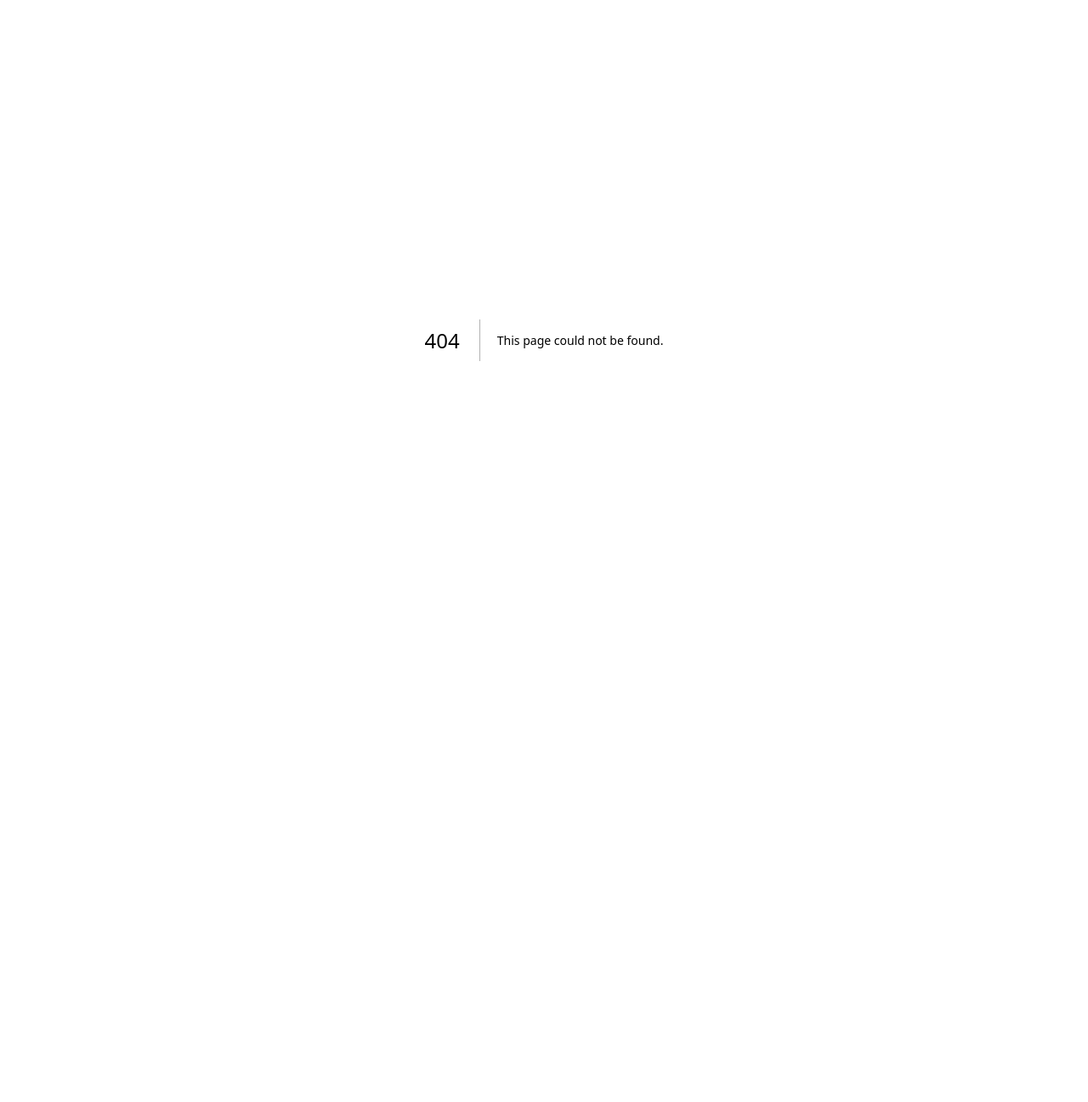
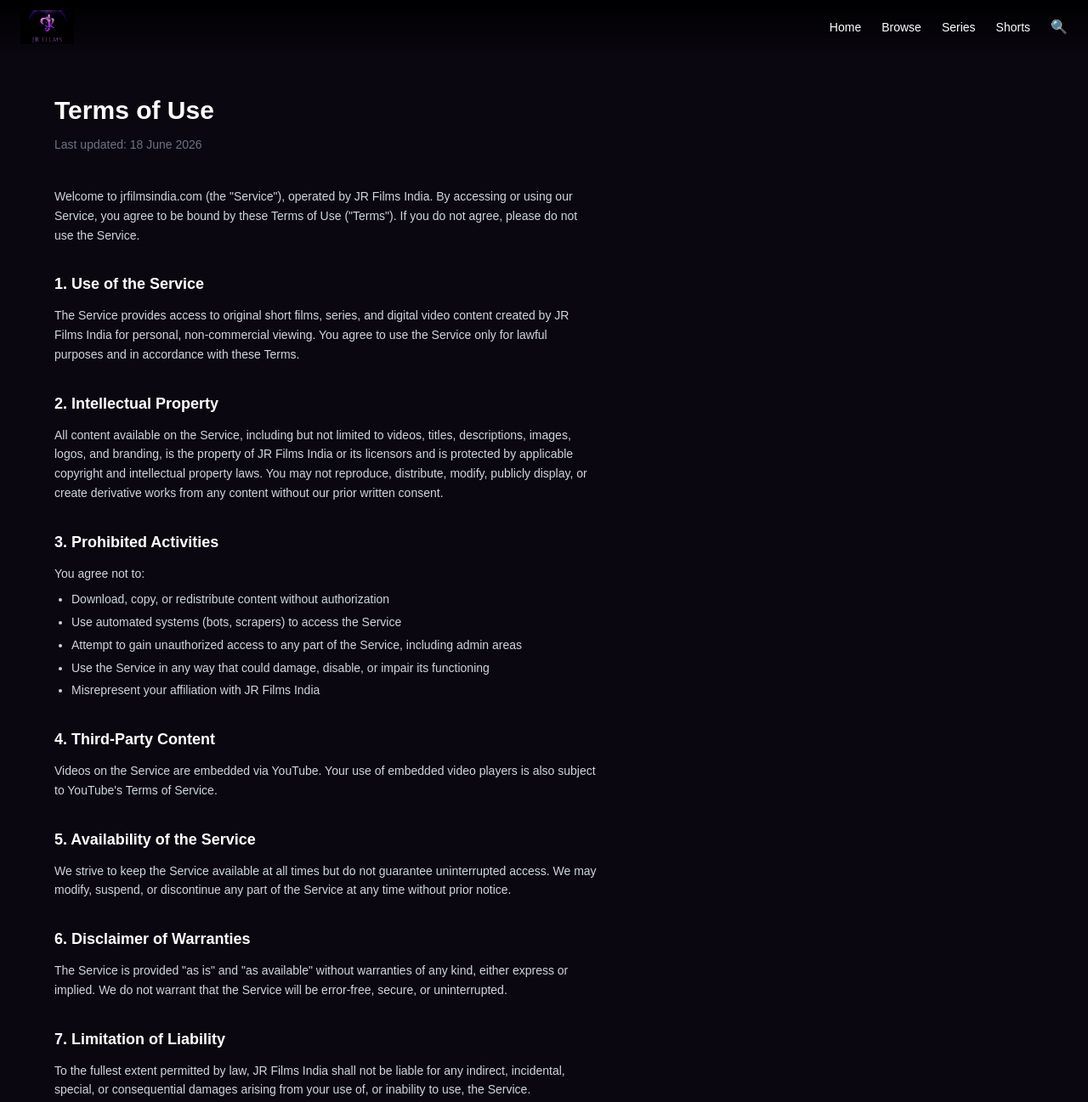
Before and after one commit to jrfilmsindia-glitch/jrfilmsindia, a Next.js app: page /terms-of-use in a window 1280 px wide. Before the commit this address had no page. Shown: the top 1297 px of the page at 85% size. Before the commit the page ends 800 px from the top, so only its background shows below. Built offline with nearby package versions, Linux system fonts and the light colour scheme.

Commit message:
fix missing terms-of-use page

```diff
--- /dev/null
+++ b/app/terms-of-use/page.tsx
@@ -0,0 +1,99 @@
+import Navbar from '@/components/Navbar'
+import Footer from '@/components/Footer'
+
+export default function TermsOfUsePage() {
+  return (
+    <main className="min-h-screen bg-[#0a0710]">
+      <Navbar />
+      <div className="pt-28 px-6 md:px-16 pb-16 max-w-3xl">
+        <h1 className="text-white text-3xl font-bold mb-3">Terms of Use</h1>
+        <p className="text-gray-500 text-sm mb-10">Last updated: {new Date().toLocaleDateString('en-IN', { year: 'numeric', month: 'long', day: 'numeric' })}</p>
+
+        <div className="space-y-8 text-gray-300 text-sm leading-relaxed">
+          <section>
+            <p>
+              Welcome to jrfilmsindia.com (the "Service"), operated by JR Films India. By accessing or using our Service, you agree to be bound by these Terms of Use ("Terms"). If you do not agree, please do not use the Service.
+            </p>
+          </section>
+
+          <section>
+            <h2 className="text-white text-lg font-semibold mb-3">1. Use of the Service</h2>
+            <p>
+              The Service provides access to original short films, series, and digital video content created by JR Films India for personal, non-commercial viewing. You agree to use the Service only for lawful purposes and in accordance with these Terms.
+            </p>
+          </section>
+
+          <section>
+            <h2 className="text-white text-lg font-semibold mb-3">2. Intellectual Property</h2>
+            <p>
+              All content available on the Service, including but not limited to videos, titles, descriptions, images, logos, and branding, is the property of JR Films India or its licensors and is protected by applicable copyright and intellectual property laws. You may not reproduce, distribute, modify, publicly display, or create derivative works from any content without our prior written consent.
+            </p>
+          </section>
+
+          <section>
+            <h2 className="text-white text-lg font-semibold mb-3">3. Prohibited Activities</h2>
+            <p className="mb-2">You agree not to:</p>
+            <ul className="list-disc pl-5 space-y-1">
+              <li>Download, copy, or redistribute content without authorization</li>
+              <li>Use automated systems (bots, scrapers) to access the Service</li>
+              <li>Attempt to gain unauthorized access to any part of the Service, including admin areas</li>
+              <li>Use the Service in any way that could damage, disable, or impair its functioning</li>
+              <li>Misrepresent your affiliation with JR Films India</li>
+            </ul>
+          </section>
+
+          <section>
+            <h2 className="text-white text-lg font-semibold mb-3">4. Third-Party Content</h2>
+            <p>
+              Videos on the Service are embedded via YouTube. Your use of embedded video players is also subject to YouTube's Terms of Service.
+            </p>
+          </section>
+
+          <section>
+            <h2 className="text-white text-lg font-semibold mb-3">5. Availability of the Service</h2>
+            <p>
+              We strive to keep the Service available at all times but do not guarantee uninterrupted access. We may modify, suspend, or discontinue any part of the Service at any time without prior notice.
+            </p>
+          </section>
+
+          <section>
+            <h2 className="text-white text-lg font-semibold mb-3">6. Disclaimer of Warranties</h2>
+            <p>
+              The Service is provided "as is" and "as available" without warranties of any kind, either express or implied. We do not warrant that the Service will be error-free, secure, or uninterrupted.
+            </p>
+          </section>
+
+          <section>
+            <h2 className="text-white text-lg font-semibold mb-3">7. Limitation of Liability</h2>
+            <p>
+              To the fullest extent permitted by law, JR Films India shall not be liable for any indirect, incidental, special, or consequential damages arising from your use of, or inability to use, the Service.
+            </p>
+          </section>
+
+          <section>
+            <h2 className="text-white text-lg font-semibold mb-3">8. Changes to These Terms</h2>
+            <p>
+              We may revise these Terms at any time. Continued use of the Service after changes are posted constitutes your acceptance of the revised Terms.
+            </p>
+          </section>
+
+          <section>
+            <h2 className="text-white text-lg font-semibold mb-3">9. Governing Law</h2>
+            <p>
+              These Terms are governed by the laws of India, without regard to conflict of law principles.
+            </p>
+          </section>
+
+          <section>
+            <h2 className="text-white text-lg font-semibold mb-3">10. Contact Us</h2>
+            <p>
+              For questions about these Terms, please contact us through our social media channels listed on our{' '}
+              <a href="/about" className="text-purple-400 hover:underline">About page</a>.
+            </p>
+          </section>
+        </div>
+      </div>
+      <Footer />
+    </main>
+  )
+}
```
